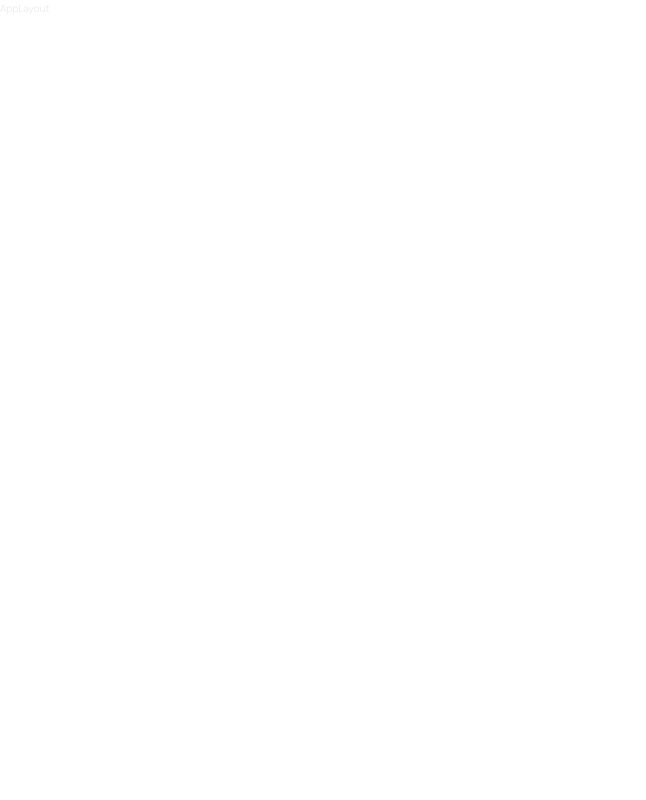
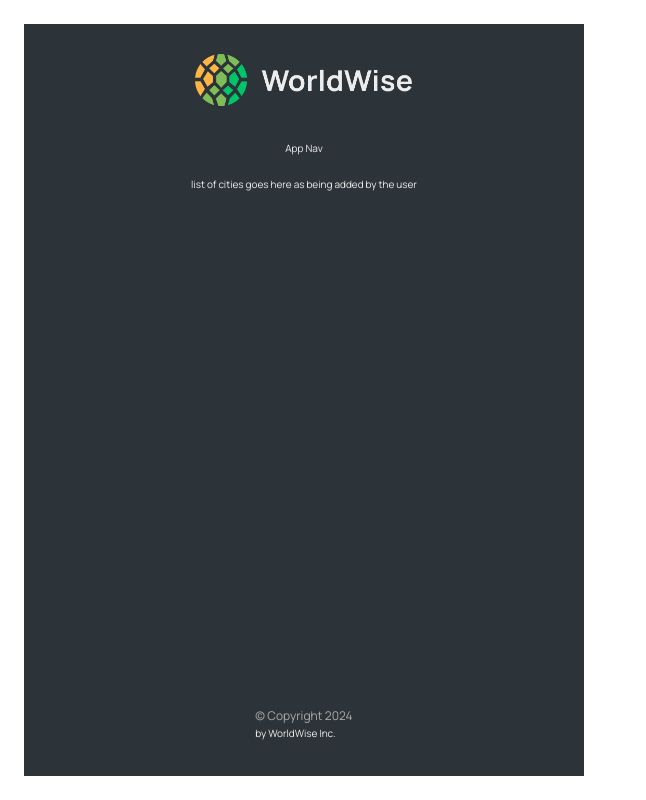
Before and after one commit to emmeiwhite/13-world-wise-react-project, a React (Vite) app: page /app in a window 1280 px wide. Shown: the whole page, without its empty margins (0-646 px from the left). Built offline with nearby package versions, Linux system fonts and the light colour scheme.

Commit message:
imran-1.8 Sidebar ---> Logo & AppNav

```diff
--- a/src/components/AppNav.jsx
+++ b/src/components/AppNav.jsx
@@ -1,6 +1,6 @@
 import styles from './AppNav.Module.css'
 
 const AppNav = () => {
-  return <nav className={styles.appNav}>AppNav</nav>
+  return <nav className={styles.nav}> App Nav </nav>
 }
 export default AppNav
--- /dev/null
+++ b/src/components/Sidebar.jsx
@@ -0,0 +1,19 @@
+import styles from './Sidebar.module.css'
+import AppNav from './AppNav'
+import Logo from './Logo'
+
+const Sidebar = () => {
+  return (
+    <aside className={styles.sidebar}>
+      <Logo />
+      <AppNav />
+      <p>list of cities goes here as being added by the user</p>
+
+      <footer className={styles.footer}>
+        <p className={styles.copyright}>&copy; Copyright {new Date().getFullYear()}</p> by WorldWise
+        Inc.
+      </footer>
+    </aside>
+  )
+}
+export default Sidebar
--- /dev/null
+++ b/src/components/Sidebar.module.css
@@ -0,0 +1,19 @@
+.sidebar {
+  flex-basis: 56rem;
+  background-color: var(--color-dark--1);
+  padding: 3rem 5rem 3.5rem 5rem;
+
+  display: flex;
+  flex-direction: column;
+  align-items: center;
+  height: calc(100vh - 4.8rem);
+}
+
+.footer {
+  margin-top: auto;
+}
+
+.copyright {
+  font-size: 1.2rem;
+  color: var(--color-light--1);
+}
--- a/src/pages/AppLayout.jsx
+++ b/src/pages/AppLayout.jsx
@@ -1,4 +1,10 @@
+import Sidebar from '../components/Sidebar'
+import styles from './AppLayout.module.css'
 const AppLayout = () => {
-  return <div>AppLayout</div>
+  return (
+    <div className={styles.app}>
+      <Sidebar />
+    </div>
+  )
 }
 export default AppLayout
```
